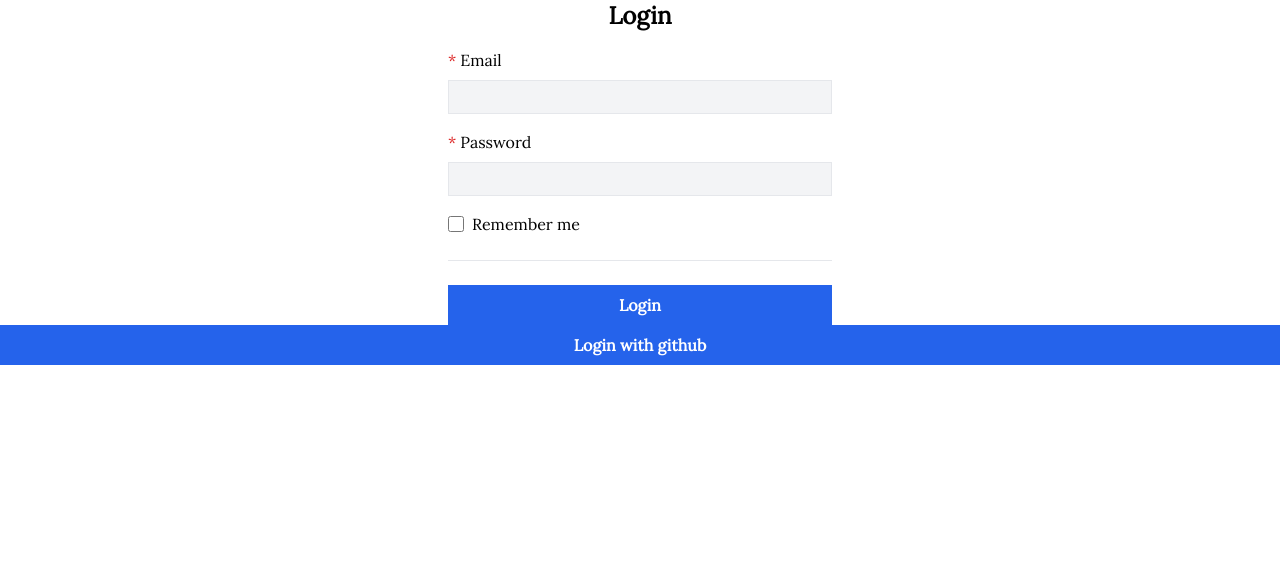
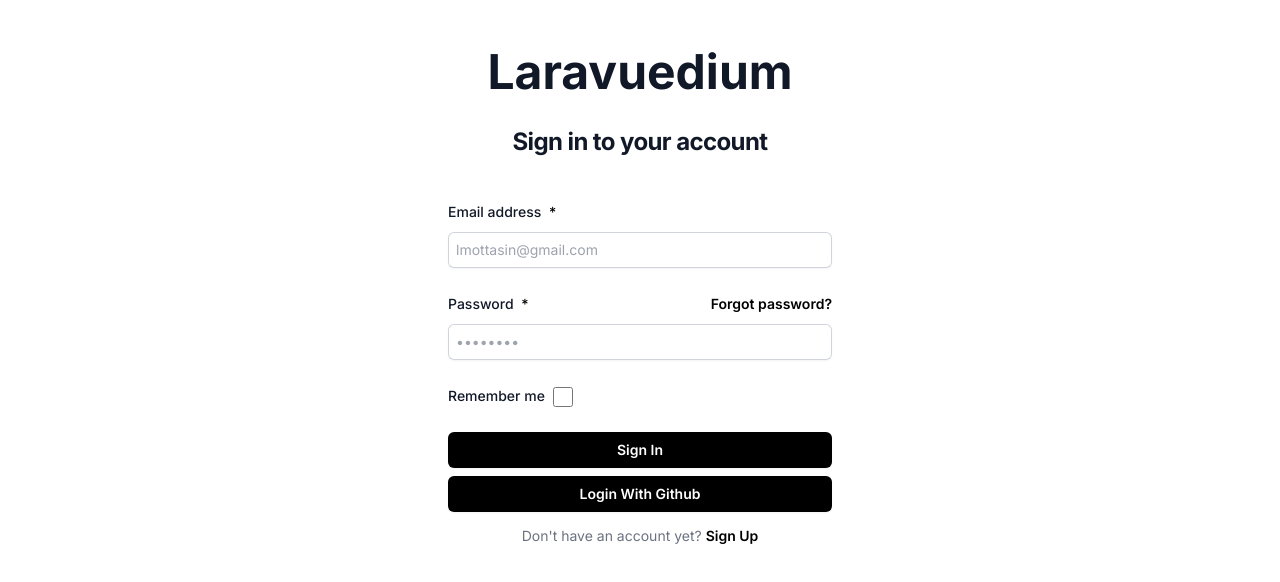
Before and after one commit to lmottasin/laravuedium, a Vue app: page /login in a window 1280 px wide. Shown: the top 582 px of the page. Built offline with nearby package versions, Linux system fonts and the light colour scheme.

Commit message:
feat: guest layout

```diff
--- a/src/assets/main.css
+++ b/src/assets/main.css
@@ -1,15 +1,15 @@
-@import url('https://fonts.googleapis.com/css2?family=Lora:ital@0;1&display=swap');
+@import url('https://fonts.googleapis.com/css2?family=Inter:wght@400;500;600;700&display=swap');
 @tailwind base;
 @tailwind components;
 @tailwind utilities;
 
 html, body{
-    font-family: 'Lora', serif;
+    font-family: 'Inter', sans-serif;
 }
 
 @layer components {
     label.required {
-        @apply before:text-red-600 before:content-['*'] before:mr-1;
+        @apply after:text-black after:content-['*'] after:ml-1;
     }
 
     .form-input {
--- a/src/layouts/GuestLayout.vue
+++ b/src/layouts/GuestLayout.vue
@@ -1,136 +1,36 @@
+<script setup>
+const handleLoginWithGithubButtonClick = () => {
+  const url =
+    'https://github.com/login/oauth/authorize?client_id=' +
+    import.meta.env.VITE_APP_GITHUB_CLIENT_ID +
+    '&state=github'
+  window.open(url, '_self')
+}
+</script>
 <template>
-  <div class="flex h-screen bg-gray-200 p-4 rotate">
-    <div class="sm:max-w-xl md:max-w-2xl w-full m-auto">
-      <form
-        method="POST"
-        class="flex items-stretch bg-white rounded-lg shadow-lg overflow-hidden border-t-4 border-indigo-500 sm:border-0"
-      >
-        <div
-          class="flex hidden overflow-hidden relative sm:block w-5/12 md:w-6/12 bg-gray-600 text-gray-300 py-4 bg-cover bg-center"
-          style="
-            background-image: url('https://images.unsplash.com/photo-1477346611705-65d1883cee1e?ixlib=rb-1.2.1&ixid=eyJhcHBfaWQiOjEyMDd9&auto=format&fit=crop&w=1350&q=80');
-          "
-        >
-          <div class="flex-1 absolute bottom-0 text-white p-10">
-            <h3 class="text-4xl font-bold inline-block">Register</h3>
-            <p class="text-gray-500 whitespace-no-wrap">Signup for an Account</p>
-          </div>
-          <svg
-            class="absolute animate h-full w-4/12 sm:w-2/12 right-0 inset-y-0 fill-current text-white"
-            viewBox="0 0 100 100"
-            xmlns="http://www.w3.org/2000/svg"
-            preserveAspectRatio="none"
+  <div class="flex min-h-full flex-col justify-center px-6 py-12 lg:px-8">
+    <div class="sm:mx-auto sm:w-full sm:max-w-sm">
+      <router-link to="/" class="text-center text-6xl font-bold text-gray-900">
+        <h1 class="text-4xl md:text-4xl lg:text-5xl xl:text-5xl">Laravuedium</h1>
+      </router-link>
+      <h1 class="mt-7 text-center text-2xl font-bold leading-9 tracking-tight text-gray-900">
+        <slot name="header" />
+      </h1>
+    </div>
+
+    <div class="mt-10 sm:mx-auto sm:w-full sm:max-w-sm">
+      <slot name="main" />
+      <slot name="social-login">
+        <div class="mt-2">
+          <button
+            @click="handleLoginWithGithubButtonClick"
+            class="cursor-pointer flex w-full justify-center rounded-md bg-black px-3 py-1.5 text-sm font-semibold leading-6 text-white shadow-sm hover:bg-black focus-visible:outline focus-visible:outline-2 focus-visible:outline-offset-2 focus-visible:outline-black"
           >
-            <polygon points="0,0 100,100 100,0"></polygon>
-          </svg>
+            Login With Github
+          </button>
         </div>
-        <div class="flex-1 p-6 sm:p-10 sm:py-12">
-          <h3 class="text-xl text-gray-700 font-bold mb-6">
-            Register <span class="text-gray-400 font-light">for an account</span>
-          </h3>
-
-          <input
-            id="name"
-            type="text"
-            class="px-3 w-full py-2 bg-gray-200 border border-gray-200 rounded focus:border-gray-400 focus:outline-none focus:bg-white mb-4"
-            name="name"
-            required
-            autofocus
-            placeholder="Name"
-          />
-
-          <input
-            id="email"
-            type="email"
-            class="px-3 w-full py-2 bg-gray-200 border border-gray-200 rounded focus:border-gray-400 focus:outline-none focus:bg-white mb-4"
-            name="email"
-            required
-            placeholder="Email Address"
-          />
-
-          <input
-            id="password"
-            type="password"
-            class="px-3 w-full py-2 bg-gray-200 border border-gray-200 rounded focus:border-gray-400 focus:outline-none focus:bg-white mb-4"
-            name="password"
-            required
-            placeholder="Password"
-          />
-
-          <input
-            id="password-confirm"
-            type="password"
-            class="px-3 w-full py-2 bg-gray-200 border border-gray-200 rounded focus:border-gray-400 focus:outline-none focus:bg-white mb-4"
-            name="password_confirmation"
-            required
-            placeholder="Confirm Password"
-          />
-
-          <div class="flex flex-wrap items-center">
-            <div class="w-full sm:flex-1">
-              <input
-                type="submit"
-                value="Register"
-                class="w-full sm:w-auto bg-indigo-500 text-indigo-100 px-6 py-2 rounded-full hover:bg-indigo-600 focus:outline-none cursor-pointer"
-              />
-            </div>
-          </div>
-
-          <p class="text-gray-500 font-medium mt-8 mb-4">or login with</p>
-
-          <div class="flex justify-center items-start flex-col">
-            <div class="max-w-5xl flex justify-start">
-              <a
-                href="/login/google"
-                class="google-blue text-gray-100 hover:text-white shadow font-bold w-10 h-10 rounded-full flex justify-center items-center cursor-pointer"
-              >
-                <svg
-                  viewBox="0 0 24 24"
-                  class="fill-current w-5 h-5"
-                  xmlns="http://www.w3.org/2000/svg"
-                >
-                  <path
-                    d="M12.24 10.285V14.4h6.806c-.275 1.765-2.056 5.174-6.806 5.174-4.095 0-7.439-3.389-7.439-7.574s3.345-7.574 7.439-7.574c2.33 0 3.891.989 4.785 1.849l3.254-3.138C18.189 1.186 15.479 0 12.24 0c-6.635 0-12 5.365-12 12s5.365 12 12 12c6.926 0 11.52-4.869 11.52-11.726 0-.788-.085-1.39-.189-1.989H12.24z"
-                  />
-                </svg>
-              </a>
-              <a
-                href="/login/github"
-                class="bg-gray-900 text-gray-100 hover:text-white shadow font-bold w-10 h-10 rounded-full flex justify-center items-center cursor-pointer ml-2"
-              >
-                <svg
-                  viewBox="0 0 24 25"
-                  class="fill-current w-6 h-6"
-                  xmlns="http://www.w3.org/2000/svg"
-                >
-                  <path
-                    d="M12 .297c-6.63 0-12 5.373-12 12 0 5.303 3.438 9.8 8.205 11.385.6.113.82-.258.82-.577 0-.285-.01-1.04-.015-2.04-3.338.724-4.042-1.61-4.042-1.61C4.422 18.07 3.633 17.7 3.633 17.7c-1.087-.744.084-.729.084-.729 1.205.084 1.838 1.236 1.838 1.236 1.07 1.835 2.809 1.305 3.495.998.108-.776.417-1.305.76-1.605-2.665-.3-5.466-1.332-5.466-5.93 0-1.31.465-2.38 1.235-3.22-.135-.303-.54-1.523.105-3.176 0 0 1.005-.322 3.3 1.23.96-.267 1.98-.399 3-.405 1.02.006 2.04.138 3 .405 2.28-1.552 3.285-1.23 3.285-1.23.645 1.653.24 2.873.12 3.176.765.84 1.23 1.91 1.23 3.22 0 4.61-2.805 5.625-5.475 5.92.42.36.81 1.096.81 2.22 0 1.606-.015 2.896-.015 3.286 0 .315.21.69.825.57C20.565 22.092 24 17.592 24 12.297c0-6.627-5.373-12-12-12"
-                  />
-                </svg>
-              </a>
-              <a
-                href="/login/facebook"
-                class="bg-indigo-600 text-gray-100 hover:text-white shadow font-bold w-10 h-10 rounded-full flex justify-center items-center cursor-pointer text-sm ml-2"
-              >
-                <svg
-                  viewBox="0 0 24 24"
-                  class="fill-current w-6 h-6"
-                  xmlns="http://www.w3.org/2000/svg"
-                >
-                  <path
-                    d="M23.998 12c0-6.628-5.372-12-11.999-12C5.372 0 0 5.372 0 12c0 5.988 4.388 10.952 10.124 11.852v-8.384H7.078v-3.469h3.046V9.356c0-3.008 1.792-4.669 4.532-4.669 1.313 0 2.686.234 2.686.234v2.953H15.83c-1.49 0-1.955.925-1.955 1.874V12h3.328l-.532 3.469h-2.796v8.384c5.736-.9 10.124-5.864 10.124-11.853z"
-                  />
-                </svg>
-              </a>
-            </div>
-          </div>
-
-          <p class="w-full text-xs text-left text-gray-700 mt-8">
-            Already have an account?
-            <a class="text-blue-500 hover:text-blue-700 no-underline"> Login </a>
-          </p>
-        </div>
-      </form>
+      </slot>
+      <slot name="links" />
     </div>
   </div>
 </template>
--- a/src/views/Auth/LoginView.vue
+++ b/src/views/Auth/LoginView.vue
@@ -1,82 +1,109 @@
 <script setup>
 import { onBeforeUnmount } from 'vue'
 import { useLogin } from '@/stores/login'
+import GuestLayout from '@/layouts/GuestLayout.vue'
 
 const store = useLogin()
 
 onBeforeUnmount(store.resetForm)
-
-const handleLoginWithGihubButtonClick = () => {
-  const url =
-    'https://github.com/login/oauth/authorize?client_id=' +
-    import.meta.env.VITE_APP_GITHUB_CLIENT_ID +
-    '&state=github'
-
-  window.open(url, '_self')
-}
 </script>
 
 <template>
-  <form @submit.prevent="store.handleSubmit" novalidate>
-    <div class="flex flex-col mx-auto md:w-96 w-full">
-      <h1 class="text-2xl font-bold mb-4 text-center">Login</h1>
-
-      <div class="flex flex-col gap-2 mb-4">
-        <label for="email" class="required">Email</label>
+  <GuestLayout>
+    <template #header>Sign in to your account</template>
+    <template #main>
+      <form class="space-y-6" @submit.prevent="store.handleSubmit" novalidate>
+        <!-- Email -->
+        <div>
+          <label for="email" class="required block text-sm font-medium leading-6 text-gray-900">
+            Email address
+          </label>
+          <div class="mt-2">
             <input
               v-model="store.form.email"
               id="email"
               name="email"
               type="email"
-          class="form-input"
               autocomplete="email"
               :disabled="store.loading"
               required
+              placeholder="lmottasin@gmail.com"
+              class="block w-full rounded-md border-0 p-2 py-1.5 text-gray-900 shadow-sm ring-1 ring-inset ring-gray-300 placeholder:text-gray-400 focus:ring-2 focus:ring-inset focus:ring-black sm:text-sm sm:leading-6"
             />
             <ValidationError :errors="store.errors" field="email" />
           </div>
+        </div>
 
-      <div class="flex flex-col gap-2 mb-4">
-        <label for="password" class="required">Password</label>
+        <!-- Password -->
+        <div>
+          <div class="flex items-center justify-between">
+            <label
+              for="password"
+              class="required block text-sm font-medium leading-6 text-gray-900"
+            >
+              Password
+            </label>
+            <div class="text-sm">
+              <router-link to="/" class="font-semibold text-black hover:text-black"
+                >Forgot password?
+              </router-link>
+            </div>
+          </div>
+          <div class="mt-2">
             <input
               v-model="store.form.password"
               id="password"
               name="password"
               type="password"
-          class="form-input"
+              class="block w-full rounded-md border-0 p-2 py-1.5 text-gray-900 shadow-sm ring-1 ring-inset ring-gray-300 placeholder:text-gray-400 focus:ring-2 focus:ring-inset focus:ring-black sm:text-sm sm:leading-6"
               autocomplete="new-password"
               :disabled="store.loading"
+              placeholder="••••••••"
               required
             />
             <ValidationError :errors="store.errors" field="password" />
           </div>
+        </div>
 
-      <div class="flex flex-col gap-2">
-        <label class="flex gap-2 items-center hover:cursor-pointer">
+        <!-- Remember Me -->
+        <div>
+          <label
+            for="rememberMe"
+            class="text-sm font-medium leading-6 text-gray-900 flex items-center hover:cursor-pointer"
+          >
+            <span class="text-sm text-gray-900">Remember me</span>
+            <span class="ml-2">
               <input
+                id="rememberMe"
                 v-model="store.form.remember"
                 type="checkbox"
-            class="w-4 h-4"
                 :disabled="store.loading"
+                class="h-5 w-5 text-black focus:ring-black border-gray-300 rounded align-middle"
               />
-          <span class="select-none">Remember me</span>
+            </span>
           </label>
           <ValidationError :errors="store.errors" field="remember" />
         </div>
 
-      <div class="border-t h-[1px] my-6"></div>
-
-      <div class="flex flex-col gap-2">
-        <button type="submit" class="btn btn-primary" :disabled="store.loading">
-          <IconSpinner v-show="store.loading" />
-          Login
+        <div>
+          <button
+            type="submit"
+            :disabled="store.loading"
+            class="flex w-full justify-center rounded-md bg-black px-3 py-1.5 text-sm font-semibold leading-6 text-white shadow-sm hover:bg-black focus-visible:outline focus-visible:outline-2 focus-visible:outline-offset-2 focus-visible:outline-black"
+          >
+            <IconSpinner v-show="store.loading" class="ml-1.5" />
+            Sign In
           </button>
         </div>
-    </div>
       </form>
-  <div class="flex flex-col gap-2">
-    <button class="btn btn-primary" @click="handleLoginWithGihubButtonClick">
-      Login with github
-    </button>
-  </div>
     </template>
+    <template #links>
+      <p class="mt-3 text-center text-sm text-gray-500">
+        Don't have an account yet?
+        <router-link to="/register" class="font-semibold leading-6 text-black hover:text-black">
+          Sign Up
+        </router-link>
+      </p>
+    </template>
+  </GuestLayout>
+</template>
--- a/src/views/Auth/RegisterView.vue
+++ b/src/views/Auth/RegisterView.vue
@@ -1,6 +1,7 @@
 <script setup>
 import { onBeforeUnmount } from 'vue'
 import { useRegister } from '@/stores/register'
+import GuestLayout from '@/layouts/GuestLayout.vue'
 
 const store = useRegister()
 
@@ -8,76 +9,112 @@
 </script>
 
 <template>
-  <form @submit.prevent="store.handleSubmit" novalidate>
-    <div class="flex flex-col mx-auto md:w-96 w-full">
-      <h1 class="text-2xl font-bold mb-4 text-center">Register</h1>
-      <div class="flex flex-col gap-2 mb-4">
-        <label for="name" class="required">Name</label>
+  <GuestLayout>
+    <template #header> Create a new account</template>
+    <template #main>
+      <form class="space-y-6" @submit.prevent="store.handleSubmit" novalidate>
+        <!-- Name -->
+        <div>
+          <label for="name" class="required block text-sm font-medium leading-6 text-gray-900">
+            Full Name
+          </label>
+          <div class="mt-2">
             <input
               v-model="store.form.name"
               id="name"
               name="name"
               type="text"
-          class="form-input"
               autocomplete="name"
               :disabled="store.loading"
               required
+              placeholder="Alp Arslan"
+              class="block w-full rounded-md border-0 p-2 py-1.5 text-gray-900 shadow-sm ring-1 ring-inset ring-gray-300 placeholder:text-gray-400 focus:ring-2 focus:ring-inset focus:ring-black sm:text-sm sm:leading-6"
             />
             <ValidationError :errors="store.errors" field="name" />
           </div>
+        </div>
 
-      <div class="flex flex-col gap-2 mb-4">
-        <label for="email" class="required">Email</label>
+        <!-- Email -->
+        <div>
+          <label for="email" class="required block text-sm font-medium leading-6 text-gray-900">
+            Email address
+          </label>
+          <div class="mt-2">
             <input
               v-model="store.form.email"
               id="email"
               name="email"
               type="email"
-          class="form-input"
               autocomplete="email"
               :disabled="store.loading"
               required
+              placeholder="lmottasin@gmail.com"
+              class="block w-full rounded-md border-0 p-2 py-1.5 text-gray-900 shadow-sm ring-1 ring-inset ring-gray-300 placeholder:text-gray-400 focus:ring-2 focus:ring-inset focus:ring-black sm:text-sm sm:leading-6"
             />
             <ValidationError :errors="store.errors" field="email" />
           </div>
+        </div>
 
-      <div class="flex flex-col gap-2 mb-4">
-        <label for="password" class="required">Password</label>
+        <!-- Password -->
+        <div>
+          <label for="password" class="required block text-sm font-medium leading-6 text-gray-900">
+            Password
+          </label>
+          <div class="mt-2">
             <input
               v-model="store.form.password"
               id="password"
               name="password"
               type="password"
-          class="form-input"
+              class="block w-full rounded-md border-0 p-2 py-1.5 text-gray-900 shadow-sm ring-1 ring-inset ring-gray-300 placeholder:text-gray-400 focus:ring-2 focus:ring-inset focus:ring-black sm:text-sm sm:leading-6"
               autocomplete="new-password"
               :disabled="store.loading"
+              placeholder="••••••••"
               required
             />
             <ValidationError :errors="store.errors" field="password" />
           </div>
+        </div>
 
-      <div class="flex flex-col gap-2">
-        <label for="password_confirmation" class="required"> Confirm password </label>
+        <!-- Confirm Password -->
+        <div>
+          <label for="password" class="required block text-sm font-medium leading-6 text-gray-900">
+            Confirm Password
+          </label>
+          <div class="mt-2">
             <input
               v-model="store.form.password_confirmation"
               id="password_confirmation"
               name="password_confirmation"
               type="password"
-          class="form-input"
-          autocomplete="new-password"
+              class="block w-full rounded-md border-0 p-2 py-1.5 text-gray-900 shadow-sm ring-1 ring-inset ring-gray-300 placeholder:text-gray-400 focus:ring-2 focus:ring-inset focus:ring-black sm:text-sm sm:leading-6"
+              autocomplete="confirm-password"
               :disabled="store.loading"
+              placeholder="••••••••"
               required
             />
           </div>
+        </div>
 
-      <div class="border-t h-[1px] my-6"></div>
-
-      <div class="flex flex-col gap-2">
-        <button type="submit" class="btn btn-primary" :disabled="store.loading">
-          <IconSpinner v-show="store.loading" />
+        <div>
+          <button
+            type="submit"
+            :disabled="store.loading"
+            class="flex w-full justify-center rounded-md bg-black px-3 py-1.5 text-sm font-semibold leading-6 text-white shadow-sm hover:bg-black focus-visible:outline focus-visible:outline-2 focus-visible:outline-offset-2 focus-visible:outline-black"
+          >
+            <IconSpinner v-show="store.loading" class="ml-1.5" />
             Register
           </button>
         </div>
-    </div>
       </form>
     </template>
+    <template #links>
+      <p class="mt-3 text-center text-sm text-gray-500">
+        Already a member?
+        <router-link to="/login" class="font-semibold leading-6 text-black hover:text-black">
+          Sign In
+        </router-link>
+      </p>
+    </template>
+  </GuestLayout>
+</template>
--- a/src/views/HomeView.vue
+++ b/src/views/HomeView.vue
@@ -3,5 +3,7 @@
 </script>
 
 <template>
-  <GuestLayout></GuestLayout>
+  <GuestLayout>
+    <p>Home layout example</p>
+  </GuestLayout>
 </template>
```
Lines whose indentation alone changed are shown as unchanged.
